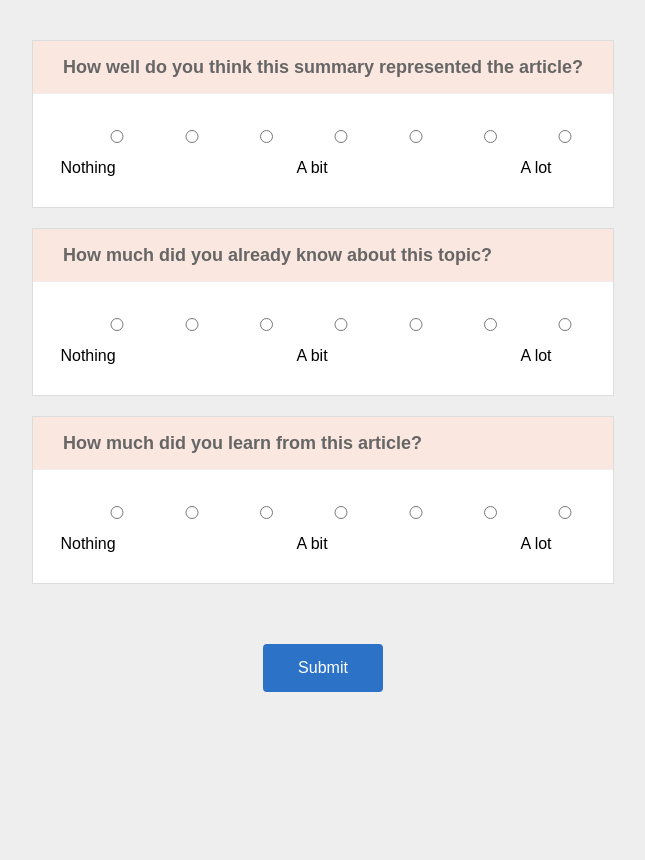
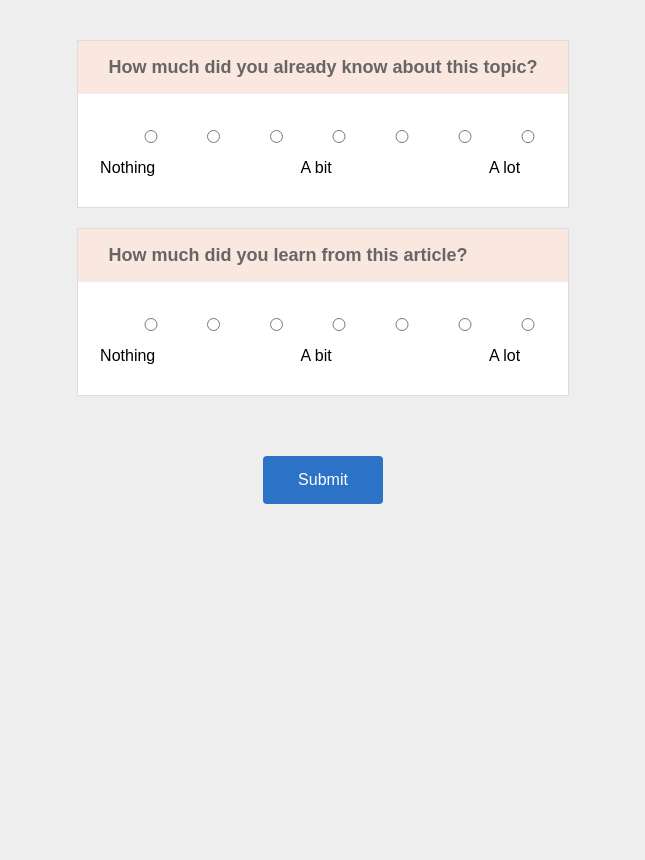
Before and after one commit to karkesu/system2share, a Flask app: template templates/review.html in a window 1280 px wide. Shown: the whole page, without its empty margins (317-962 px from the left). Before the commit the page ends 692 px from the top, so only its background shows below. Run offline with Flask 2, Linux system fonts and the light colour scheme; the template is opened without the code that fills it, so the values that code supplies are empty.

Commit message:
small fixes

```diff
--- a/static/css/main.css
+++ b/static/css/main.css
@@ -1,4 +1,4 @@
-body {
+html, body {
 	margin: 0;
 	padding: 0;
 	font-family: Arial, Helvetica, sans-serif;
--- a/templates/review.html
+++ b/templates/review.html
@@ -24,6 +24,7 @@
           method="POST"
           >
           <input type="hidden" id="workerId" value="{{ data.workerId }}" name="workerId"/>
+          {% if data.showSummary %}
           <div class='likertCard'>
             <h2 class="likertTitle">How well do you think this summary represented the article?</h2>
             <ul class='likert'>
@@ -36,6 +37,7 @@
               <li><input type="radio" name="summary_evaluation" value="7"><label>A lot</label></li>
             </ul>
           </div>
+          {% endif %}
           <div class='likertCard'>
             <h2 class="likertTitle">How much did you already know about this topic?</h2>
             <ul class='likert'>
--- a/turkManager.py
+++ b/turkManager.py
@@ -45,7 +45,7 @@
         duration=1800,
         question=external_question,
         reward=0.30,
-        max_assignments=100,
+        max_assignments=145,
         qualifications=qualifications,
         # response_groups='', # batches??
         )
```
